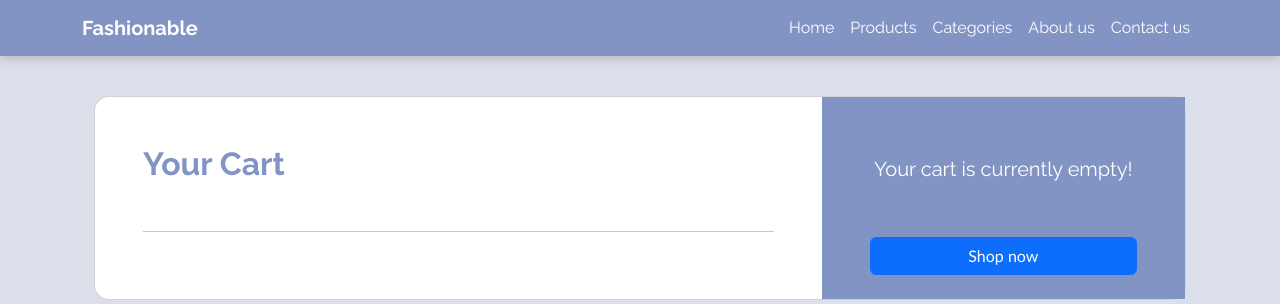
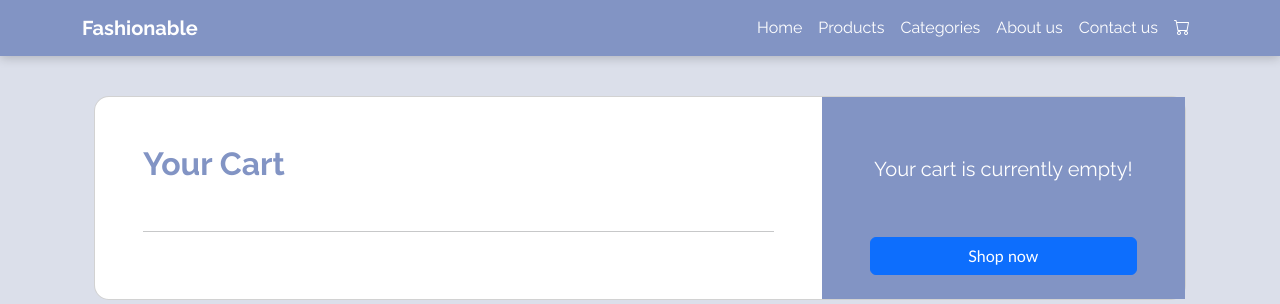
Before and after one commit to 1391819/SFIA-CRUD-core-project, a Flask app: page /cart in a window 1280 px wide. Shown: the top 304 px of the page. Run offline with Flask 3, Linux system fonts and the light colour scheme; parts of the project's set-up code (start-up, migrations or seed data) failed here and were passed over.

Commit message:
RN: added cart icon to site navigation

```diff
--- a/application/templates/base.html
+++ b/application/templates/base.html
@@ -4,7 +4,7 @@
 		<meta charset="UTF-8" />
 		<meta name="viewport" content="width=device-width, initial-scale=1.0" />
 		<title>Fashionable {% block title %} {% endblock title %}</title>
-		<!-- Stylesheets: Bootstrap, Font Awesome, Google Font, Custom -->
+		<!-- Stylesheets: Bootstrap, Bootstrap Icons, Font Awesome, Google Font, Custom -->
 		<link
 			href="https://cdn.jsdelivr.net/npm/bootstrap@5.3.1/dist/css/bootstrap.min.css"
 			rel="stylesheet"
@@ -13,7 +13,7 @@
 		/>
 		<link
 			rel="stylesheet"
-			href="https://cdnjs.cloudflare.com/ajax/libs/font-awesome/4.7.0/css/font-awesome.min.css"
+			href="https://cdn.jsdelivr.net/npm/bootstrap-icons@1.10.5/font/bootstrap-icons.css"
 		/>
 		<link
 			rel="stylesheet"
@@ -67,6 +67,11 @@
 							<li class="nav-item">
 								<a class="nav-link" href="#">Contact us</a>
 							</li>
+							<li class="nav-item">
+								<a class="nav-link btn" href="/cart"
+									><i class="bi bi-cart"></i
+								></a>
+							</li>
 						</ul>
 					</div>
 				</div>
--- a/application/templates/cart_page.html
+++ b/application/templates/cart_page.html
@@ -43,8 +43,8 @@
 										{{ item_info.name }}
 									</h6>
 								</div>
-								<div class="col-md-3 col-lg-3 d-flex">
-									<!-- TODO: Decrease quantity functionality-->
+								<div class="col-sm-3 col-md-3 col-lg-3 d-flex">
+									<!-- Decrease quantity functionality-->
 									<form
 										action="{{ url_for('decrease_quantity', item_id=item_id) }}"
 										method="POST"
@@ -53,7 +53,7 @@
 											type="submit"
 											class="btn btn-link"
 										>
-											<i class="fa fa-angle-left"></i>
+											<i class="bi bi-chevron-left"></i>
 										</button>
 									</form>
 
@@ -65,8 +65,9 @@
 										disabled
 									/>
 
-									<!-- TODO: Increase quantity functionality -->
-
+									<!-- Increase quantity functionality -->
+									{% if item_info.quantity < item_info.stock
+									%}
 									<form
 										action="{{ url_for('increase_quantity', item_id=item_id) }}"
 										method="POST"
@@ -75,9 +76,10 @@
 											type="submit"
 											class="btn btn-link"
 										>
-											<i class="fa fa-angle-right"></i>
+											<i class="bi bi-chevron-right"></i>
 										</button>
 									</form>
+									{% endif %}
 								</div>
 								<div
 									class="col-md-3 col-lg-2 col-xl-2 offset-lg-1"
@@ -99,7 +101,7 @@
 											type="submit"
 											class="btn btn-link"
 										>
-											<i class="fa fa-close"></i>
+											<i class="bi bi-x-lg"></i>
 										</button>
 									</form>
 								</div>
```
